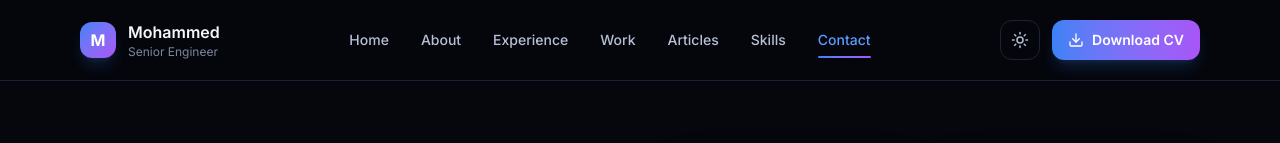
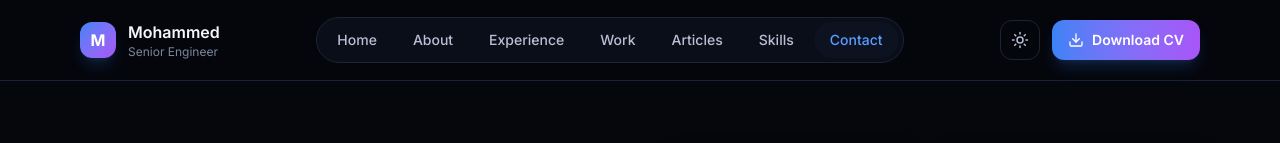
Before and after one commit to Mahyoub88/Mahyoub88.github.io, a React (Vite) app: page / in a window 1280 px wide. Shown: the top 143 px of the page. Built offline with nearby package versions, Linux system fonts and the light colour scheme.

Commit message:
Update Header.tsx

```diff
--- a/src/components/Header.tsx
+++ b/src/components/Header.tsx
@@ -37,21 +37,20 @@ export function Header() {
           </span>
         </a>
 
-        <nav className="hidden items-center gap-8 lg:flex">
+        <nav className="hidden items-center gap-1 rounded-full border border-[var(--border-1)] bg-[var(--surface-1)] p-1 lg:flex">
           {content.nav.map((link) => {
             const isActive = link.href === `#${activeSection}`
             return (
               <a
                 key={link.id}
                 href={link.href}
-                className={`relative text-sm font-medium transition-colors hover:text-brand-blue-400 ${
-                  isActive ? 'text-brand-blue-400' : 'text-[var(--text-2)]'
+                className={`rounded-full px-4 py-2 text-sm font-medium transition-colors ${
+                  isActive
+                    ? 'bg-[var(--surface-2)] text-brand-blue-400'
+                    : 'text-[var(--text-2)] hover:text-[var(--text-1)]'
                 }`}
               >
                 {link.label}
-                {isActive && (
-                  <span className="absolute -bottom-2 left-0 h-0.5 w-full rounded-full bg-gradient-to-r from-brand-blue-500 to-brand-purple-500" />
-                )}
               </a>
             )
           })}
@@ -103,8 +102,10 @@ export function Header() {
                   key={link.id}
                   href={link.href}
                   onClick={() => setOpen(false)}
-                  className={`rounded-lg px-3 py-2.5 text-sm font-medium hover:bg-[var(--surface-2)] ${
-                    isActive ? 'text-brand-blue-400' : 'text-[var(--text-2)]'
+                  className={`rounded-lg px-3 py-2.5 text-sm font-medium transition-colors ${
+                    isActive
+                      ? 'bg-[var(--surface-2)] text-brand-blue-400'
+                      : 'text-[var(--text-2)] hover:bg-[var(--surface-2)]'
                   }`}
                 >
                   {link.label}
```
